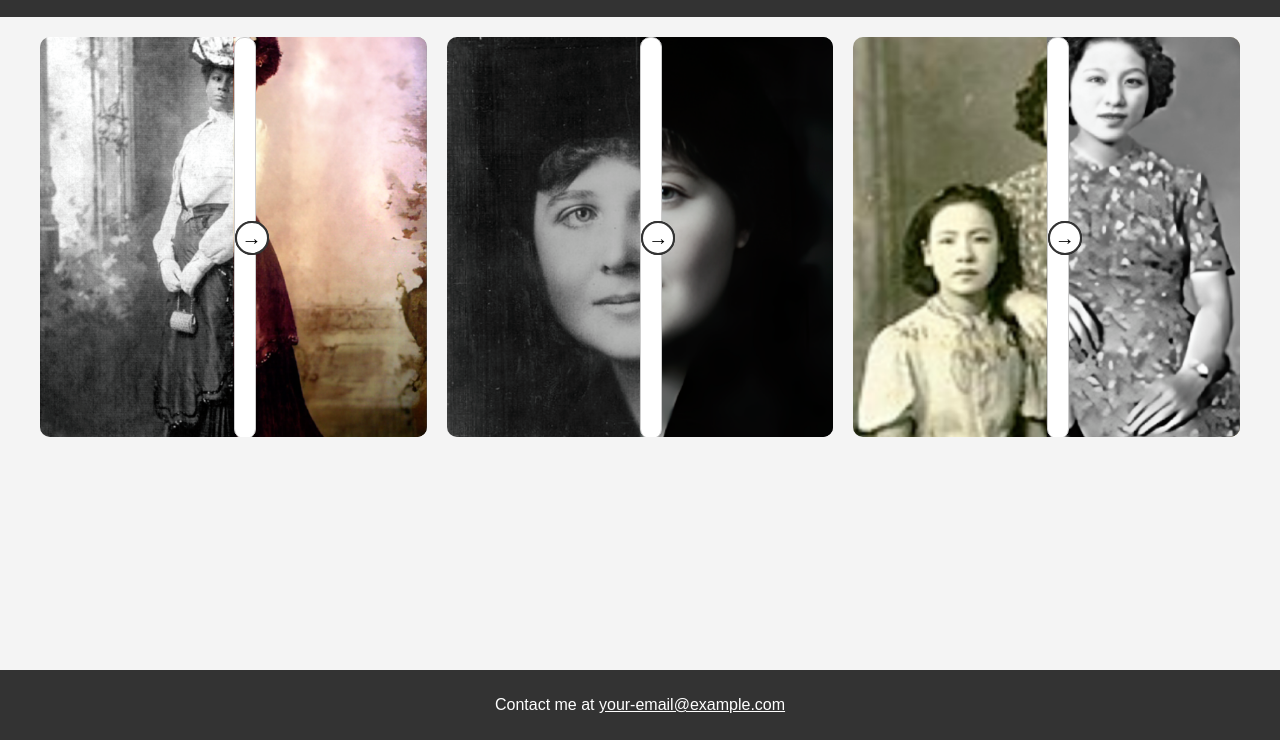
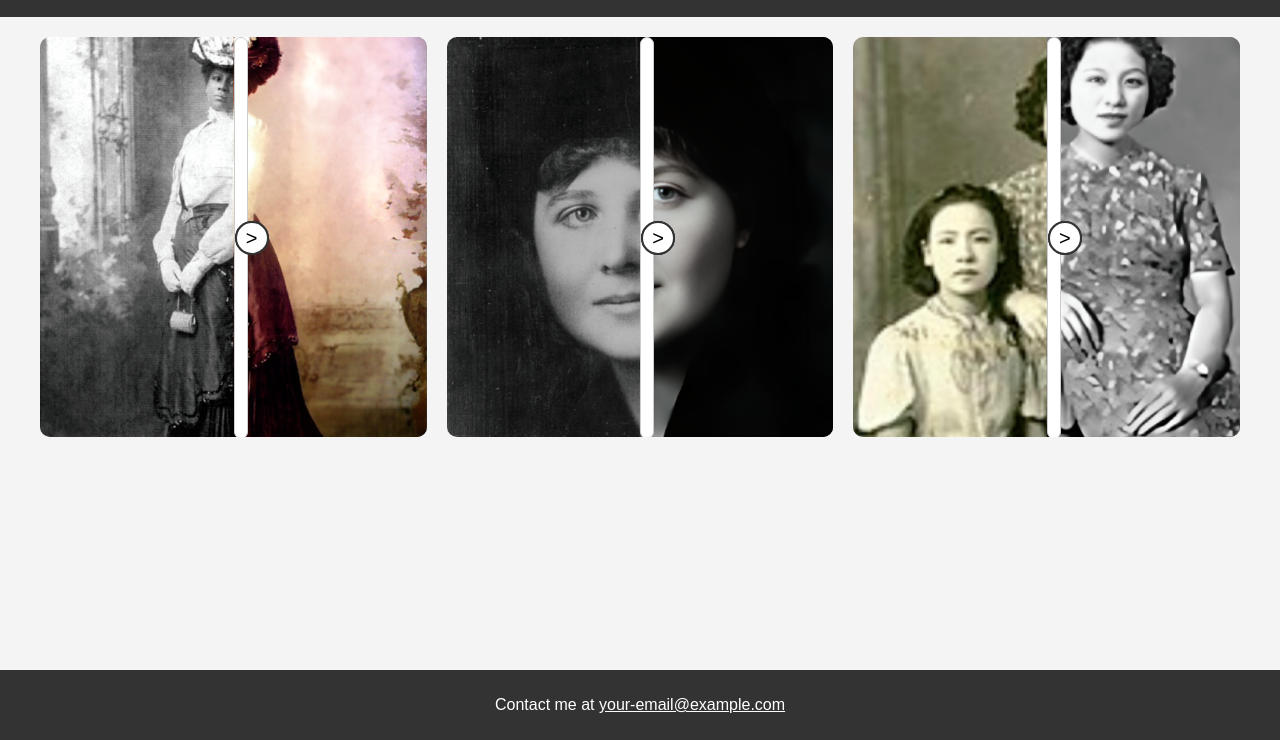
Before and after one commit to EpicOne-Digital/my-portfolio, a plain HTML site: page index.html in a window 1280 px wide. Shown: the part 60-800 px from the top of the page. Drawn offline with Linux system fonts and the light colour scheme.

Commit message:
Update index.html

```diff
--- a/index.html
+++ b/index.html
@@ -64,7 +64,7 @@
             top: 0;
             left: 50%; /* Initially position the slider at the center */
             z-index: 10;
-            width: 20px; /* Thinner Slider */
+            width: 12px; /* Thinner Slider */
             height: 100%;
             background: white;
             cursor: ew-resize;
@@ -92,11 +92,11 @@
         }
 
         .slider::before {
-            content: '\2190'; /* Left arrow */
+            content: '\003C'; /* Left arrow '<' */
         }
 
         .slider::after {
-            content: '\2192'; /* Right arrow */
+            content: '\003E'; /* Right arrow '>' */
         }
 
         .slider-container .after {
```
